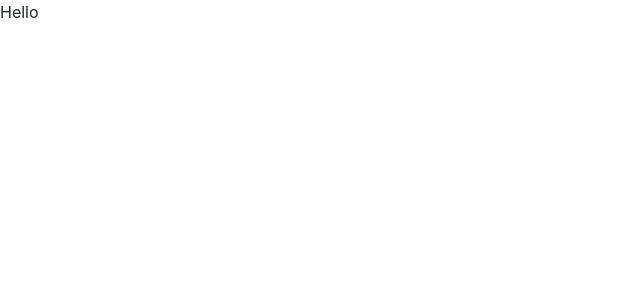
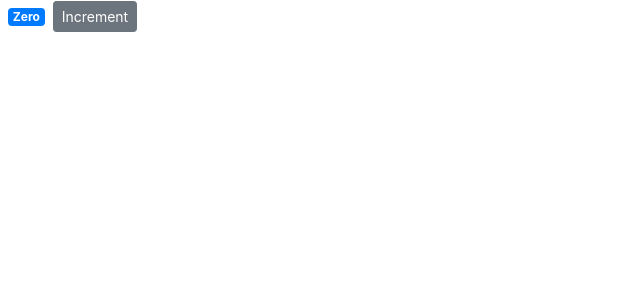
Before and after one commit to HeinnWaiHtet/counter-app, a React (Create React App) app: page / in a window 1280 px wide. Shown: the top 300 px of the page, without its empty margins (0-640 px from the left). Built offline with nearby package versions, Linux system fonts and the light colour scheme.

Commit message:
adding attributes and class

```diff
--- a/src/components/counter.jsx
+++ b/src/components/counter.jsx
@@ -1,7 +1,21 @@
+import { getByPlaceholderText } from '@testing-library/dom';
 import React, { Component } from 'react';
 class Counter extends React.Component {
+    state ={
+        count : 0,
+    };
+
     render() {
-        return <div>Hello</div>;
+        return (
+        <div>
+            <span className="badge badge-primary m-2">{this.formatCount()}</span>
+            <button className="btn btn-secondary btn-sm">Increment</button>
+        </div>);
+    }
+
+    formatCount(){
+        const {count} = this.state;
+        return count === 0 ? "Zero" : count;
     }
 }
 
```
